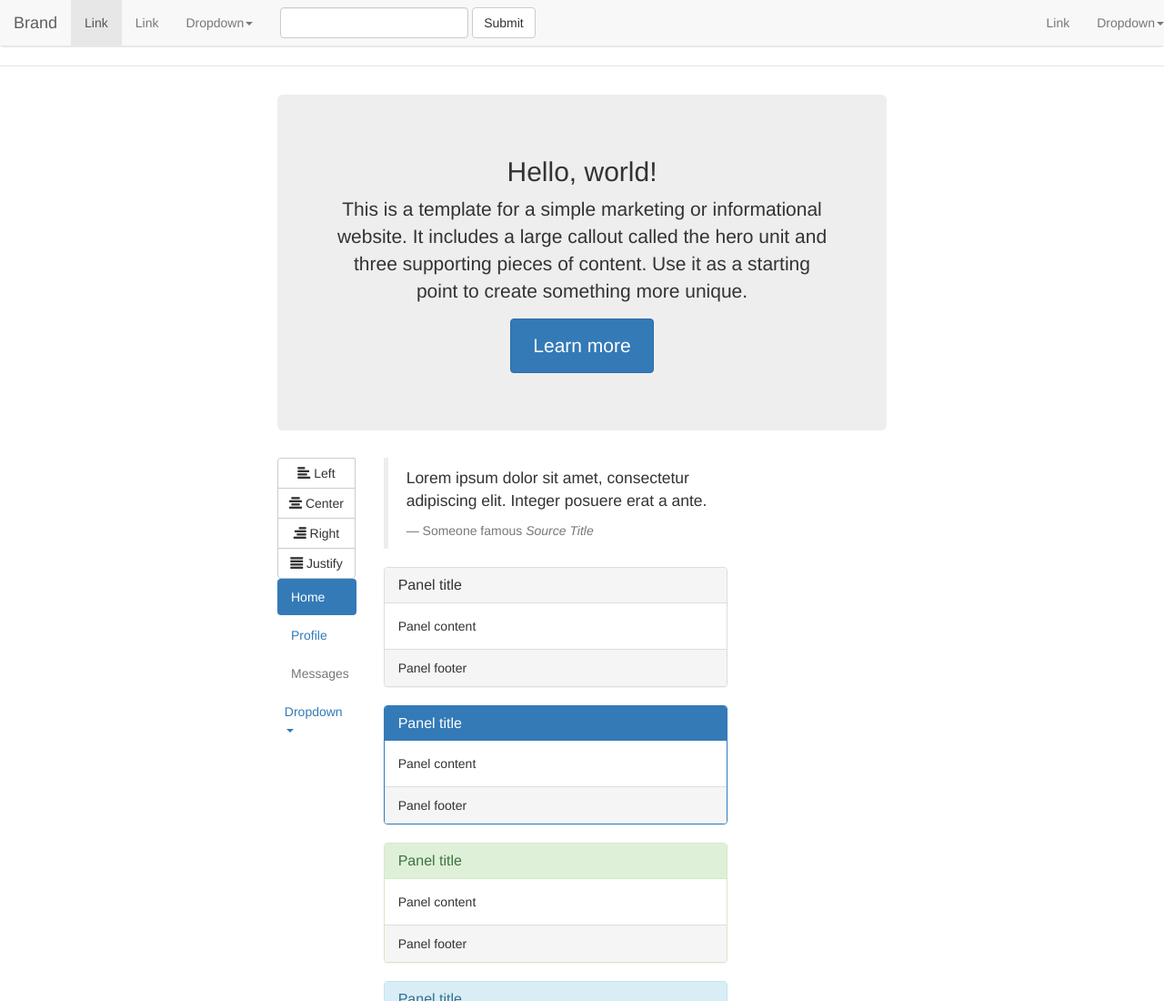
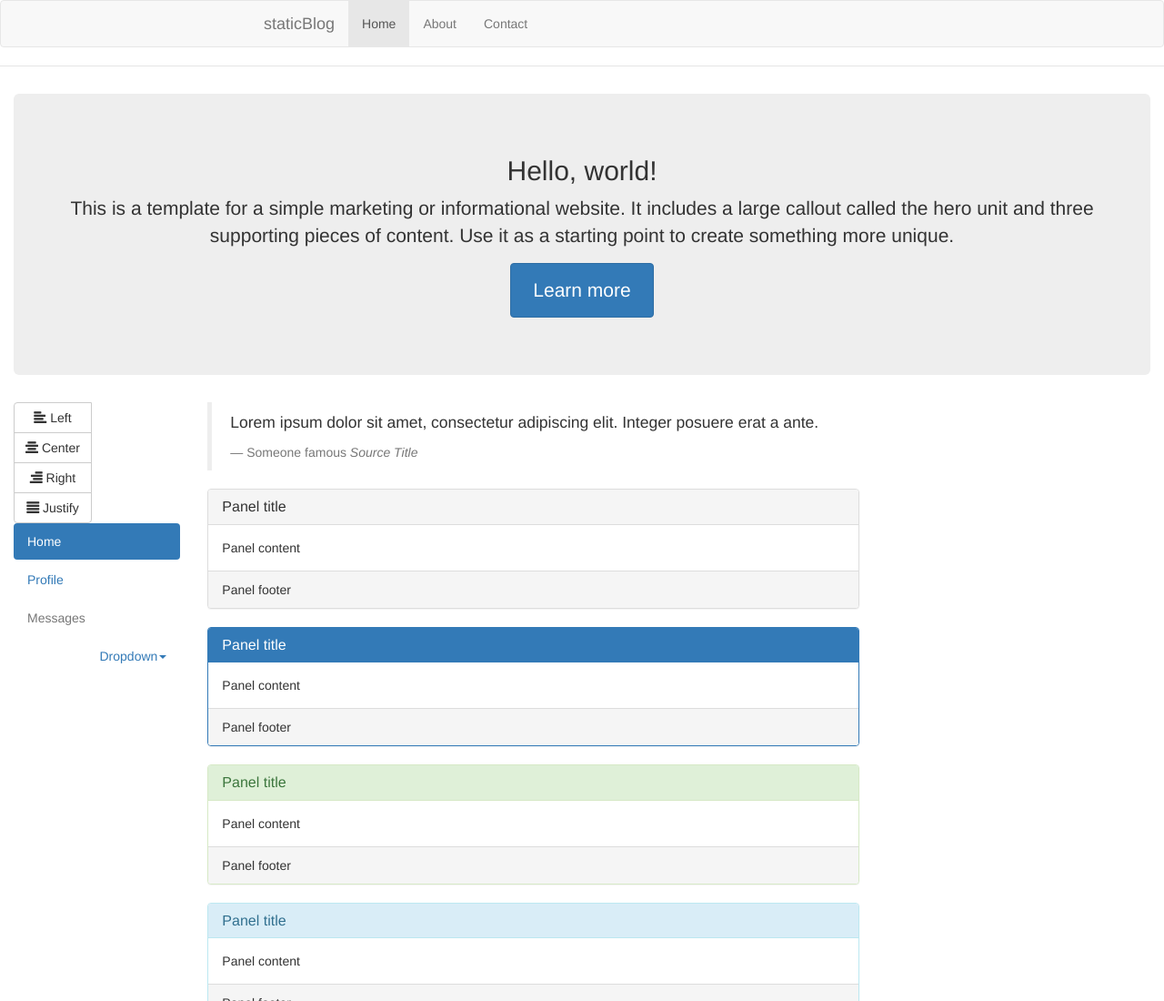
Before and after one commit to nagesh313/StaticBlog, a website: page app/index.html in a window 1280 px wide. Shown: the top 1100 px of the page at 91% size. Drawn offline with nearby package versions, Linux system fonts and the light colour scheme; some packages are replaced by stand-ins of ours; files that its build step writes are made by us from their sources.

Commit message:
Commenting out extra header section + removing the container secition from ng view

```diff
--- a/app/index.html
+++ b/app/index.html
@@ -47,10 +47,10 @@
         </div>
       </div>
     </div>
-
-    <div class="container">
+<div ng-view=""></div>
+    <!--<div class="container">
     <div ng-view=""></div>
-    </div>
+    </div>-->
 
     <div class="footer">
       <div class="container">
--- a/app/views/main.html
+++ b/app/views/main.html
@@ -1,5 +1,5 @@
 <div class="container-fluid">
-	<div class="row">
+	<!--<div class="row">
 		<div class="col-md-12">
 			<nav class="navbar navbar-default navbar-fixed-top" role="navigation">
 				<div class="navbar-header">
@@ -78,7 +78,7 @@
 
 			</nav>
 		</div>
-	</div>
+	</div>-->
 	<div class="row">
 		<div class="col-md-12">
 			<div class="jumbotron">
```
